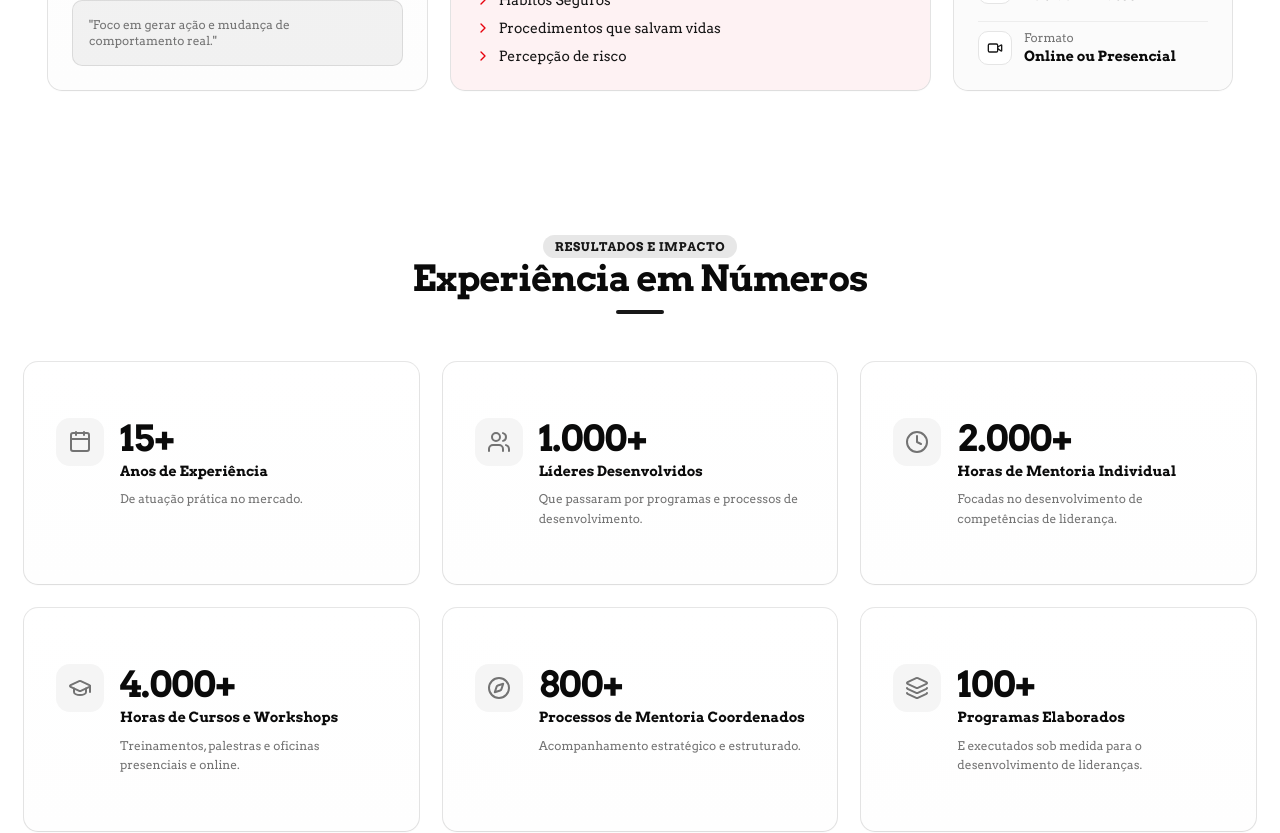
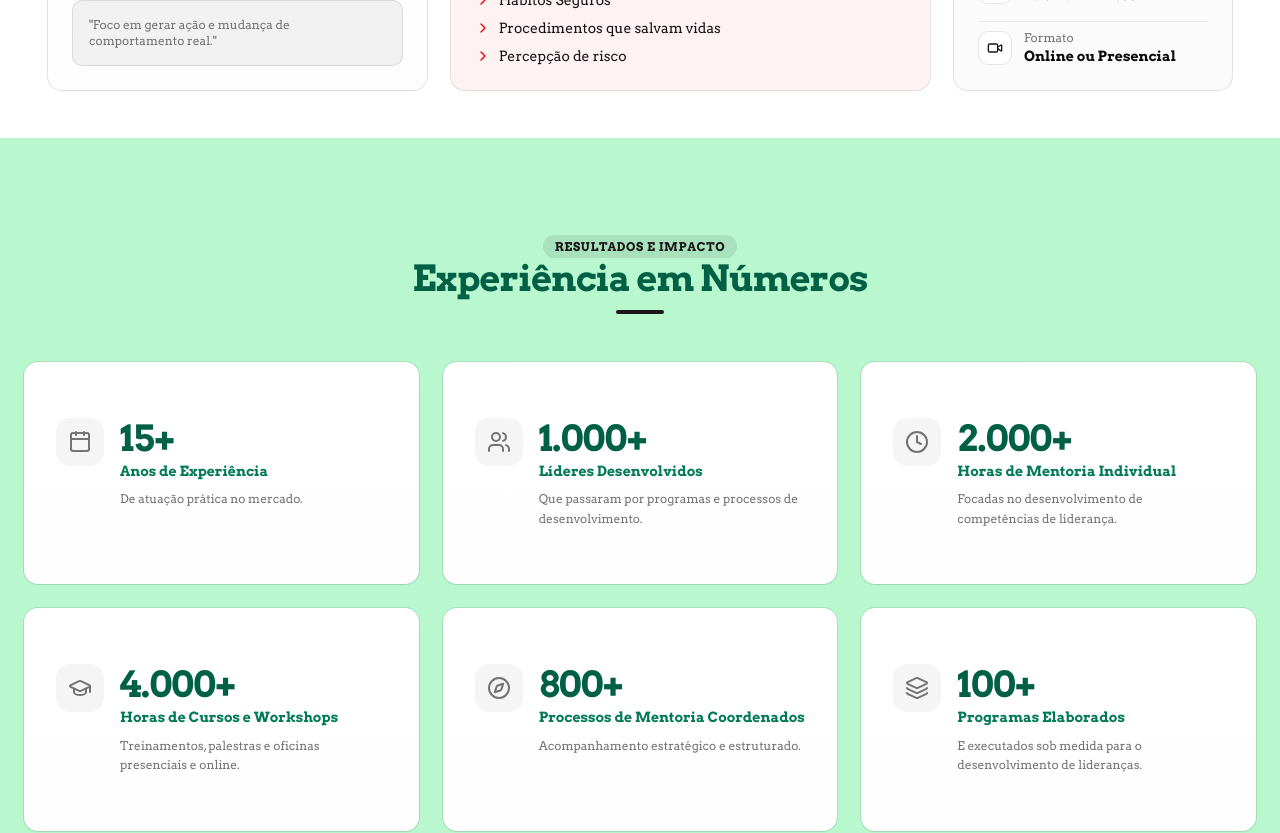
Before and after one commit to arthursmarinho/marcio-simioni-site-nextjs, a Next.js app: page / in a window 1280 px wide. Shown: the part 1760-2593 px from the top of the page. Built offline with nearby package versions, Linux system fonts and the light colour scheme.

Commit message:
update: new backgrounds colors

```diff
--- a/app/components/StatsSection.tsx
+++ b/app/components/StatsSection.tsx
@@ -51,13 +51,13 @@ export default function StatsSection() {
   ];
 
   return (
-    <section className="py-16 px-6 lg:py-24 bg-background">
+    <section className="py-16 px-6 bg-green-200 lg:py-24 ">
       <div className="max-w-7xl mx-auto space-y-12">
         <div className="text-center space-y-3">
           <span className="text-xs font-semibold tracking-wider uppercase text-primary bg-primary/10 px-3 py-1 rounded-full">
             Resultados e Impacto
           </span>
-          <h2 className="text-3xl font-bold tracking-tight sm:text-4xl font-arvo">
+          <h2 className="text-3xl text-emerald-800 font-bold tracking-tight sm:text-4xl font-arvo">
             Experiência em Números
           </h2>
           <div className="h-1 w-12 bg-primary mx-auto rounded-full mt-2" />
@@ -79,10 +79,10 @@ export default function StatsSection() {
                   </div>
 
                   <div className="space-y-1">
-                    <span className="text-3xl sm:text-4xl font-extrabold tracking-tight block text-foreground font-arvo">
+                    <span className="text-3xl text-emerald-800 sm:text-4xl font-extrabold tracking-tight block font-arvo">
                       {stat.value}
                     </span>
-                    <h3 className="text-sm font-bold text-foreground leading-snug">
+                    <h3 className="text-sm text-emerald-700 font-bold  leading-snug">
                       {stat.label}
                     </h3>
                     <p className="text-xs text-muted-foreground leading-relaxed pt-1">
--- a/app/components/Testimonials.tsx
+++ b/app/components/Testimonials.tsx
@@ -153,7 +153,7 @@ export default function TestimonialsCarousel() {
           <span className="text-xs font-semibold tracking-wider uppercase text-primary bg-primary/10 px-3 py-1 rounded-full">
             Depoimentos
           </span>
-          <h2 className="text-3xl font-bold tracking-tight sm:text-4xl font-arvo">
+          <h2 className="text-3xl text-blue-700 font-bold tracking-tight sm:text-4xl font-arvo">
             O que dizem sobre o nosso trabalho
           </h2>
           <div className="h-1 w-12 bg-primary mx-auto rounded-full mt-2" />
--- a/app/components/Welcome.tsx
+++ b/app/components/Welcome.tsx
@@ -49,7 +49,9 @@ export default function Welcome() {
               variant="outline"
               className="bg-to-black animate-pulse px-10 py-6 text-xl"
             >
-              Saiba Mais <ChevronRightIcon className="ml-2 h-4 w-4" />
+              <a className="flex flex-row items-center gap-2 " href="#empresas">
+                Saiba Mais <ChevronRightIcon className="ml-2 h-4 w-4" />
+              </a>
             </Button>
           </div>
         </div>
```
